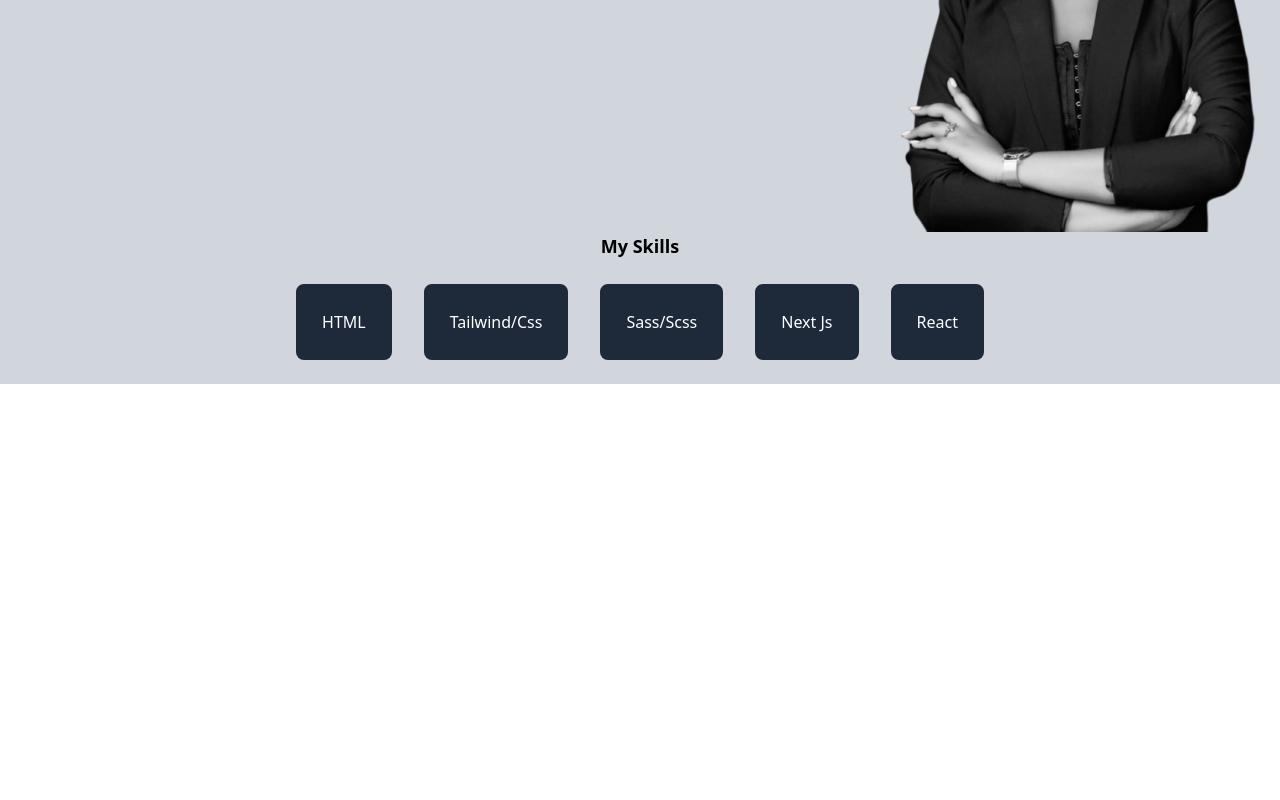
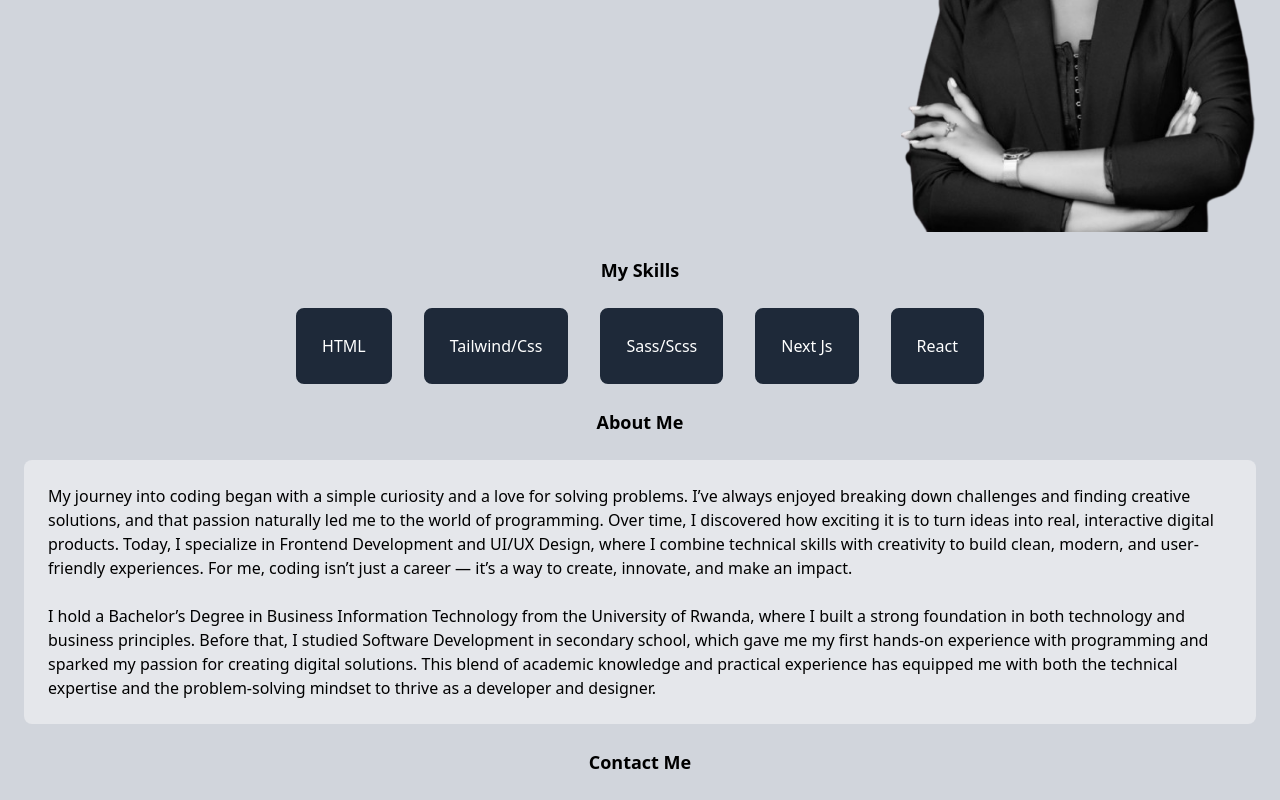
Before and after one commit to isimbinadege/assignment-portfolio, a plain HTML site: page index.html in a window 1280 px wide. Shown: the part 361-1161 px from the top of the page. Before the commit the page ends 800 px from the top, so only its background shows below. Drawn offline with nearby package versions, Linux system fonts and the light colour scheme.

Commit message:
done with about me section

```diff
--- a/index.html
+++ b/index.html
@@ -35,7 +35,7 @@ Based in Rwanda</h2>
   <p class="mt-6 text-lg">I craft clean, modern, and user-friendly digital experiences, and I absolutely love bringing ideas to life on the web. I enjoy turning complex problems into simple, beautiful interfaces that users love. Every project is a chance for me to learn, create, and make an impact through design and code.</p></div>
   <div class=""><img src="/images/moi.png" alt="me" class="w-280"></div>
   </div>
-  <div class="justify-items-center">
+  <div class="justify-items-center pt-6">
    <h1 class="text-black text-lg font-bold ">
    My Skills
    </h1>
@@ -57,6 +57,22 @@ Based in Rwanda</h2>
    </h3>
    </div>
   </div>
+  <div class="justify-items-center pt-6">
+   <h1 class="text-black text-lg font-bold ">
+   About Me
+   </h1>
+    <div class="bg-gray-200 mt-6 p-6 rounded-lg">
+      <p>
+        My journey into coding began with a simple curiosity and a love for solving problems. I’ve always enjoyed breaking down challenges and finding creative solutions, and that passion naturally led me to the world of programming. Over time, I discovered how exciting it is to turn ideas into real, interactive digital products. Today, I specialize in Frontend Development and UI/UX Design, where I combine technical skills with creativity to build clean, modern, and user-friendly experiences. For me, coding isn’t just a career — it’s a way to create, innovate, and make an impact.
+   <br><br>
+I hold a Bachelor’s Degree in Business Information Technology from the University of Rwanda, where I built a strong foundation in both technology and business principles. Before that, I studied Software Development in secondary school, which gave me my first hands-on experience with programming and sparked my passion for creating digital solutions. This blend of academic knowledge and practical experience has equipped me with both the technical expertise and the problem-solving mindset to thrive as a developer and designer.
+      </p>
+    </div>
+  </div>
+  <div class="justify-items-center pt-6">
+   <h1 class="text-black text-lg font-bold ">
+   Contact Me
+   </h1>
   </main>
 </body>
 </html>
```
